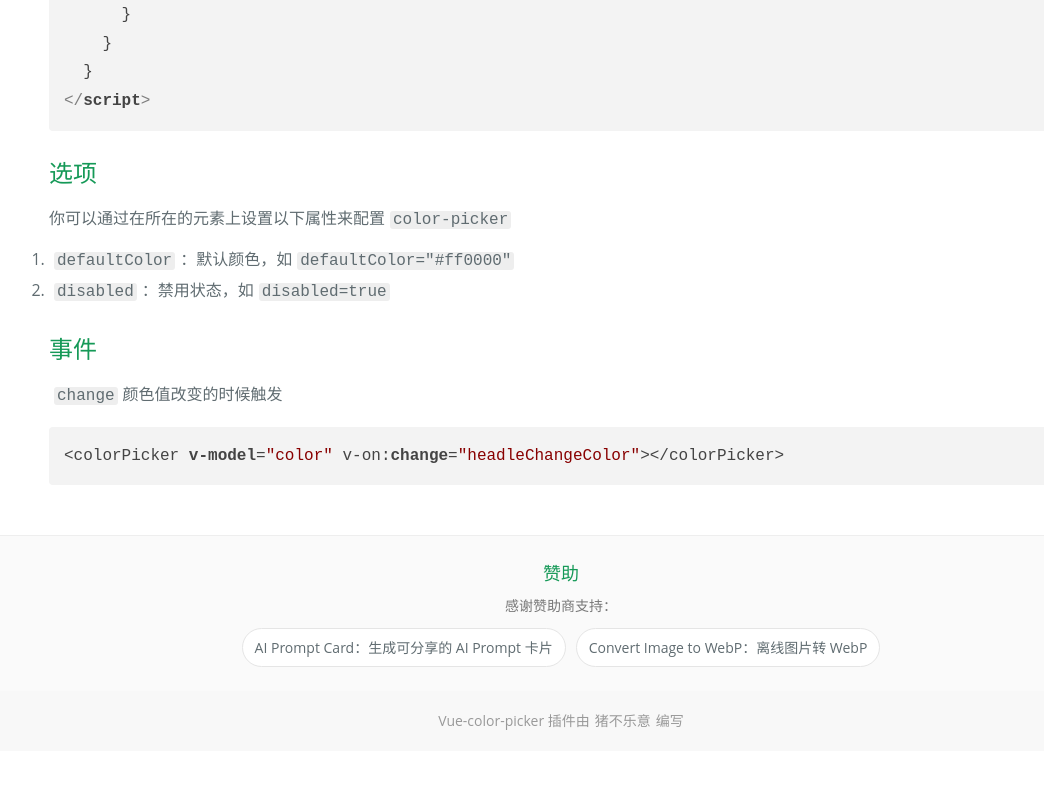
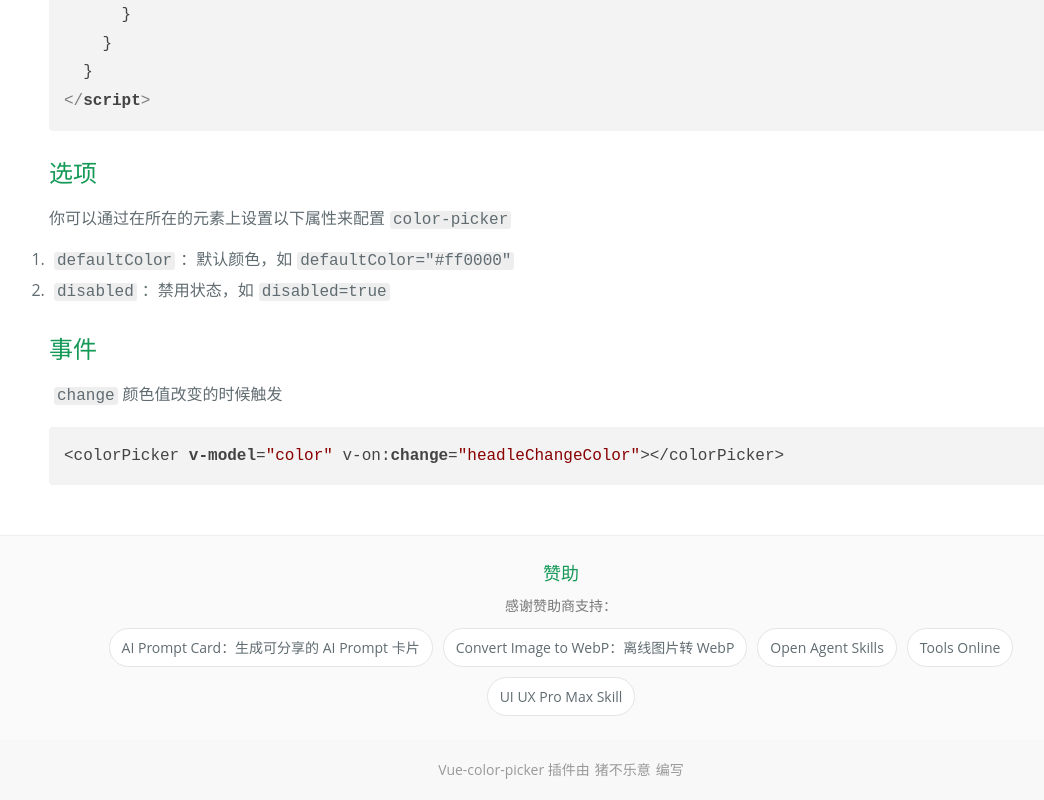
Before and after one commit to zuley/vue-color-picker, a Vue app: page / in a window 1280 px wide. Shown: the part 1327-2127 px from the top of the page, without its empty margins (79-1123 px from the left). Before the commit the page ends 2078 px from the top, so only its background shows below. Built offline with nearby package versions, Linux system fonts and the light colour scheme.

Commit message:
docs: ✏️ 添加赞助商链接
- Open Agent Skills
- Tools Online
- UI UX Pro Max Skill

Ultraworked with [Sisyphus](https://github.com/code-yeongyu/oh-my-openagent)

Co-authored-by: Sisyphus <clio-agent@sisyphuslabs.ai>

```diff
--- a/examples/App.vue
+++ b/examples/App.vue
@@ -55,6 +55,9 @@ Vue.use(vcolorpicker)
         <div class="page-sponsor__links">
           <a href="https://aipromptcard.app" target="_blank" rel="noopener noreferrer">AI Prompt Card：生成可分享的 AI Prompt 卡片</a>
           <a href="https://convertimagetowebp.app" target="_blank" rel="noopener noreferrer">Convert Image to WebP：离线图片转 WebP</a>
+          <a href="https://openagentskills.dev" target="_blank" rel="noopener noreferrer">Open Agent Skills</a>
+          <a href="https://toolsonline.run" target="_blank" rel="noopener noreferrer">Tools Online</a>
+          <a href="https://ui-ux-pro-max-skill.com" target="_blank" rel="noopener noreferrer">UI UX Pro Max Skill</a>
         </div>
       </div>
     </section>
```
Also changed, not shown: 1 other file (tests, documents, lock files or other folders).
